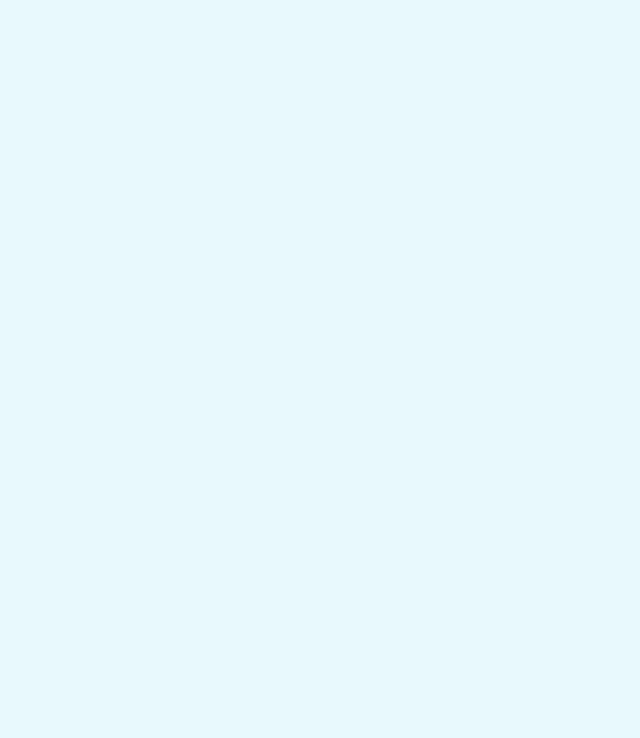
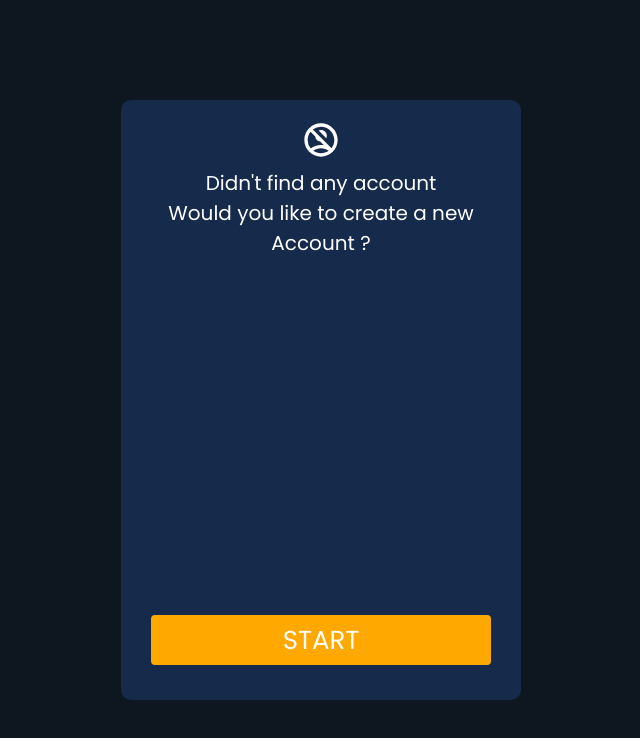
Before and after one commit to monikkacha/ether-wallet, a React (Create React App) app: page / in a window 1280 px wide. Shown: the top 738 px of the page, without its empty margins (319-959 px from the left). Built offline with nearby package versions, Linux system fonts and the light colour scheme.

Commit message:
latest code

```diff
--- a/package.json
+++ b/package.json
@@ -9,6 +9,7 @@
     "hardhat": "^2.10.1",
     "react": "^18.2.0",
     "react-dom": "^18.2.0",
+    "react-icons": "^4.4.0",
     "react-scripts": "5.0.1",
     "web-vitals": "^2.1.4"
   },
--- a/public/index.html
+++ b/public/index.html
@@ -1,20 +1,26 @@
 <!DOCTYPE html>
 <html lang="en">
+
 <head>
   <meta charset="utf-8" />
   <link rel="icon" href="%PUBLIC_URL%/favicon.ico" />
   <meta name="viewport" content="width=device-width, initial-scale=1" />
   <meta name="theme-color" content="#000000" />
-    <meta
-      name="description"
-      content="Web site created using create-react-app"
-    />
+  <meta name="description" content="Web site created using create-react-app" />
   <link rel="apple-touch-icon" href="%PUBLIC_URL%/logo192.png" />
   <!--
       manifest.json provides metadata used when your web app is installed on a
       user's mobile device or desktop. See https://developers.google.com/web/fundamentals/web-app-manifest/
     -->
   <link rel="manifest" href="%PUBLIC_URL%/manifest.json" />
+  <link rel="preconnect" href="https://fonts.googleapis.com">
+  <link rel="preconnect" href="https://fonts.gstatic.com" crossorigin>
+  <link rel="preconnect" href="https://fonts.googleapis.com">
+  <link rel="preconnect" href="https://fonts.gstatic.com" crossorigin>
+  <link
+    href="https://fonts.googleapis.com/css2?family=Poppins:ital,wght@0,200;0,300;0,400;0,500;0,700;0,800;0,900;1,100;1,200;1,300;1,400;1,500;1,700;1,800&display=swap"
+    rel="stylesheet">
+
   <!--
       Notice the use of %PUBLIC_URL% in the tags above.
       It will be replaced with the URL of the `public` folder during the build.
@@ -26,6 +32,7 @@
     -->
   <title>React App</title>
 </head>
+
 <body>
   <noscript>You need to enable JavaScript to run this app.</noscript>
   <div id="root"></div>
@@ -40,4 +47,5 @@
       To create a production bundle, use `npm run build` or `yarn build`.
     -->
 </body>
+
 </html>
--- a/src/App.css
+++ b/src/App.css
@@ -5,6 +5,15 @@
   --foam : #E8F9FD;
   --emerald : #59CE8F;
   --black : #000000;
+  --ebony : #0E1720;
+  --ebony1 :rgb(25, 30, 36)0;
+  --bunting : #162A4C;
+  --web-orange : #FFA800;
+}
+
+* {
+  font-family: 'Poppins', sans-serif;
+  box-sizing: border-box;
 }
 
 .App {
@@ -23,8 +32,7 @@
 }
 
 .App-header {
-  /* background-color: #282c34; */
-  background-color: var(--foam);
+  background-color: var(--ebony);
   min-height: 100vh;
   display: flex;
   flex-direction: column;
@@ -46,3 +54,35 @@
     transform: rotate(360deg);
   }
 }
+
+.card-container {
+  width: 400px;
+  height: 600px;
+  background: var(--bunting);
+  border-radius: 10px;
+  padding: 20px 10px;
+  position: relative;
+}
+
+.card-container-btn {
+  position: absolute;
+  top: 90%;
+  left: 50%;
+  transform: translate(-50% , -50%);
+  width: 85%;
+  height: 50px;
+  background-color: var(--web-orange);
+  border-radius: 4px;
+  display: flex;
+  justify-content: center;
+  align-items: center;
+  cursor: pointer;
+  text-transform: uppercase;
+}
+
+.no-account-container {
+  font-size: 20px;
+}
+.no-account-icon {
+  font-size: 40px;
+}
--- a/src/App.js
+++ b/src/App.js
@@ -1,10 +1,11 @@
 import './App.css';
+import Card from './component/card';
 
 function App() {
   return (
     <div className="App">
       <header className="App-header">
-
+        <Card child={"Didn't find any account ,create new one "} btnLabel={"Start"} />
       </header>
     </div>
   );
--- /dev/null
+++ b/src/component/card.js
@@ -0,0 +1,28 @@
+import '../App.css';
+import { MdOutlineNoAccounts } from 'react-icons/md';
+
+const Card = ({ btnLabel, child }) => {
+
+    const noAccount = (
+        <div className='no-account-container'>
+            <MdOutlineNoAccounts className='no-account-icon' />
+            <br />
+            Didn't find any account
+            <br />
+            Would you like to create a new Account ?
+        </div>
+    );
+
+    return (
+        <>
+            <div className="card-container">
+                {noAccount}
+                <div className='card-container-btn'>
+                    {btnLabel}
+                </div>
+            </div>
+        </>
+    );
+}
+
+export default Card;
```
Also changed, not shown: 1 other file (tests, documents, lock files or other folders). Lines whose indentation alone changed are shown as unchanged.
